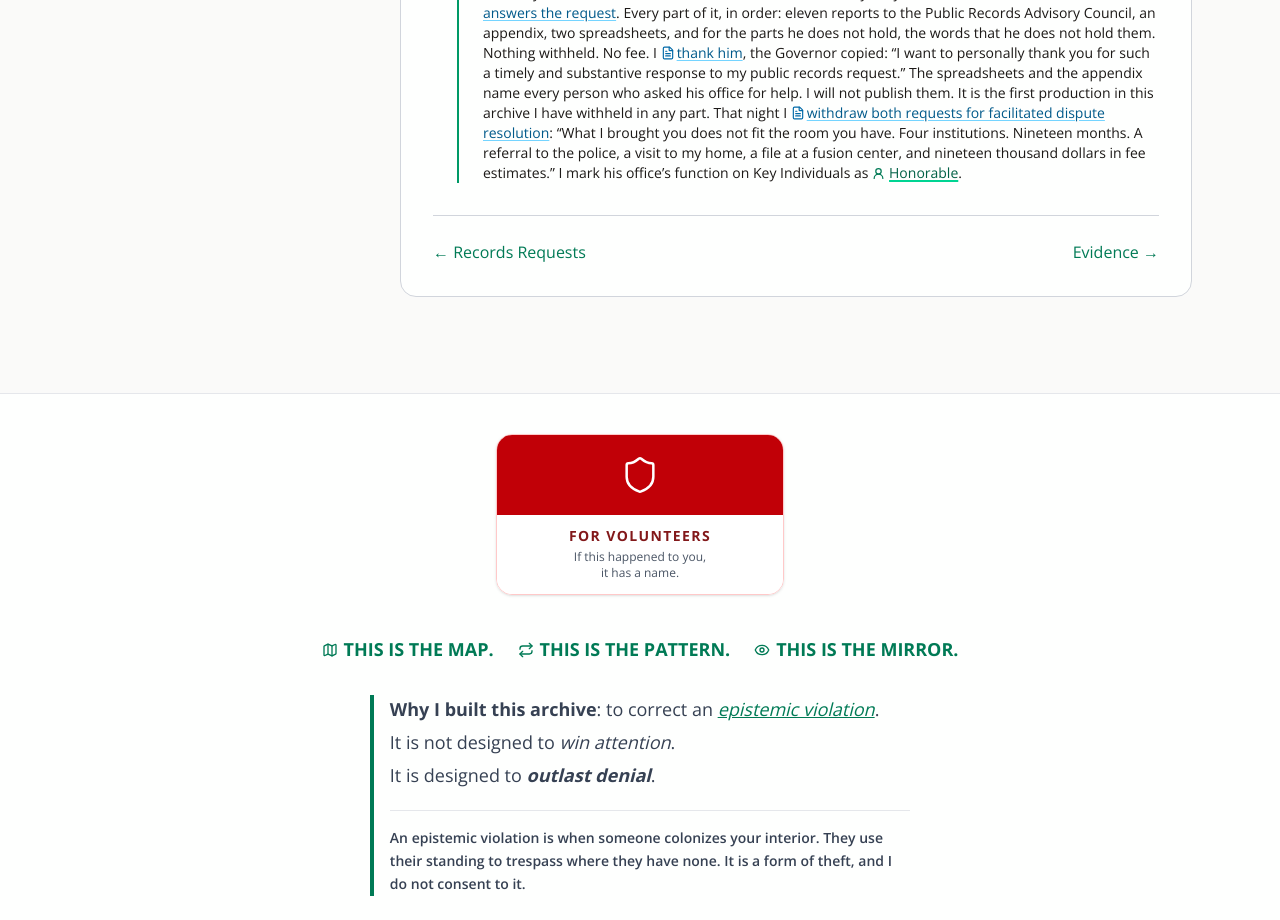
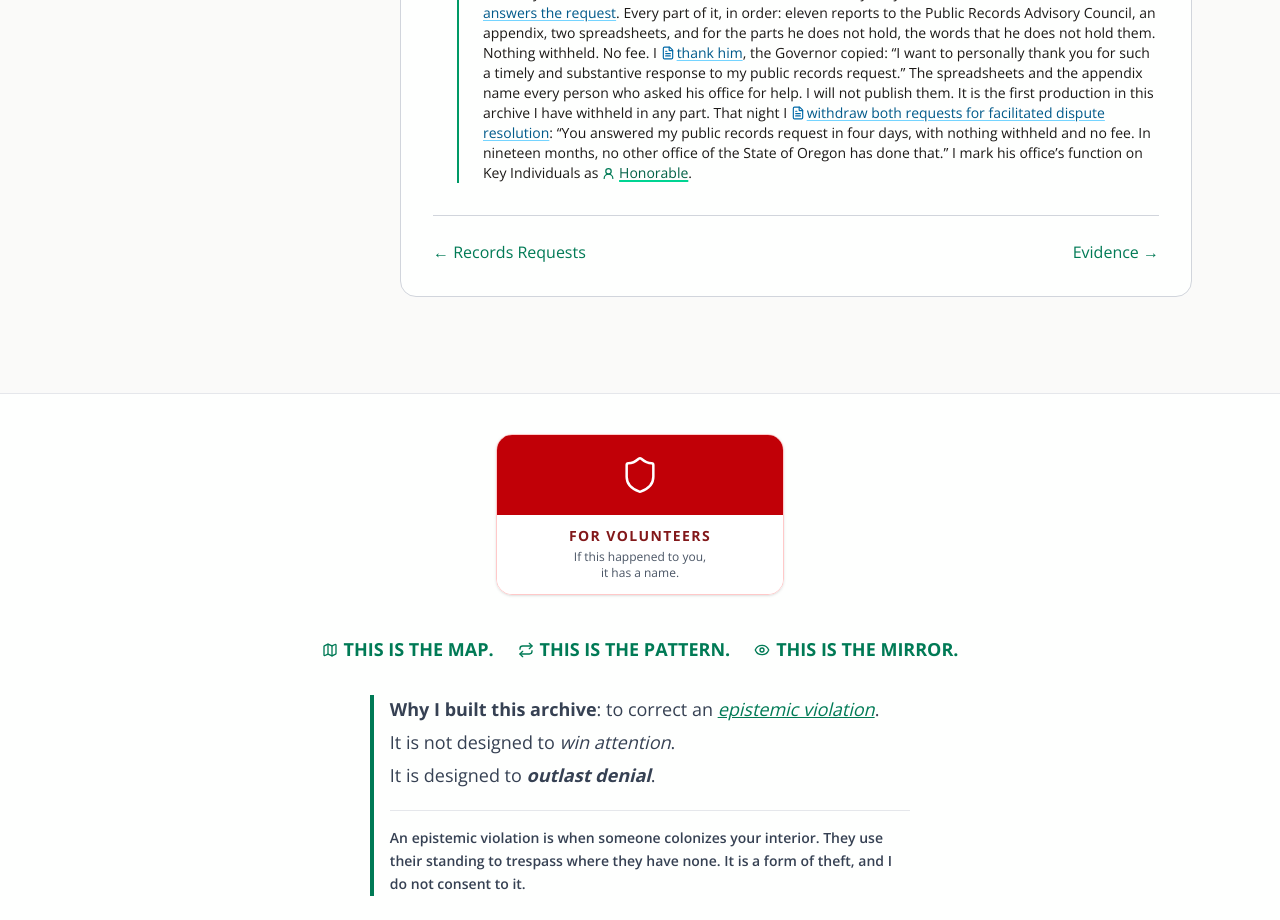
Before and after one commit to rswfire/rswfire.oprd, a Next.js app: page /timeline in a window 1280 px wide. Shown: the part 10840-11760 px from the top of the page. Built offline with nearby package versions, Linux system fonts and the light colour scheme.

Commit message:
Timeline: the withdrawal quoted on the four days

```diff
--- a/data/timeline.ts
+++ b/data/timeline.ts
@@ -933,7 +933,7 @@ export const TIMELINE: TimelineSection[] = [
                     { doc: "01M5ZZT1FR0ZXTEK0Z9CBY1QPN", thread: "governor", t: "thank him" },
                     ", the Governor copied: “I want to personally thank you for such a timely and substantive response to my public records request.” The spreadsheets and the appendix name every person who asked his office for help. I will not publish them. It is the first production in this archive I have withheld in any part. That night I ",
                     { doc: "01M60K3K6RQXZXJ1EBMM222M8F", thread: "governor", t: "withdraw both requests for facilitated dispute resolution" },
-                    ": “What I brought you does not fit the room you have. Four institutions. Nineteen months. A referral to the police, a visit to my home, a file at a fusion center, and nineteen thousand dollars in fee estimates.” I mark his office’s function on Key Individuals as ",
+                    ": “You answered my public records request in four days, with nothing withheld and no fee. In nineteen months, no other office of the State of Oregon has done that.” I mark his office’s function on Key Individuals as ",
                     { t: "Honorable", href: "/key-individuals#public-records-advocate" },
                     ".",
                 ],
```
